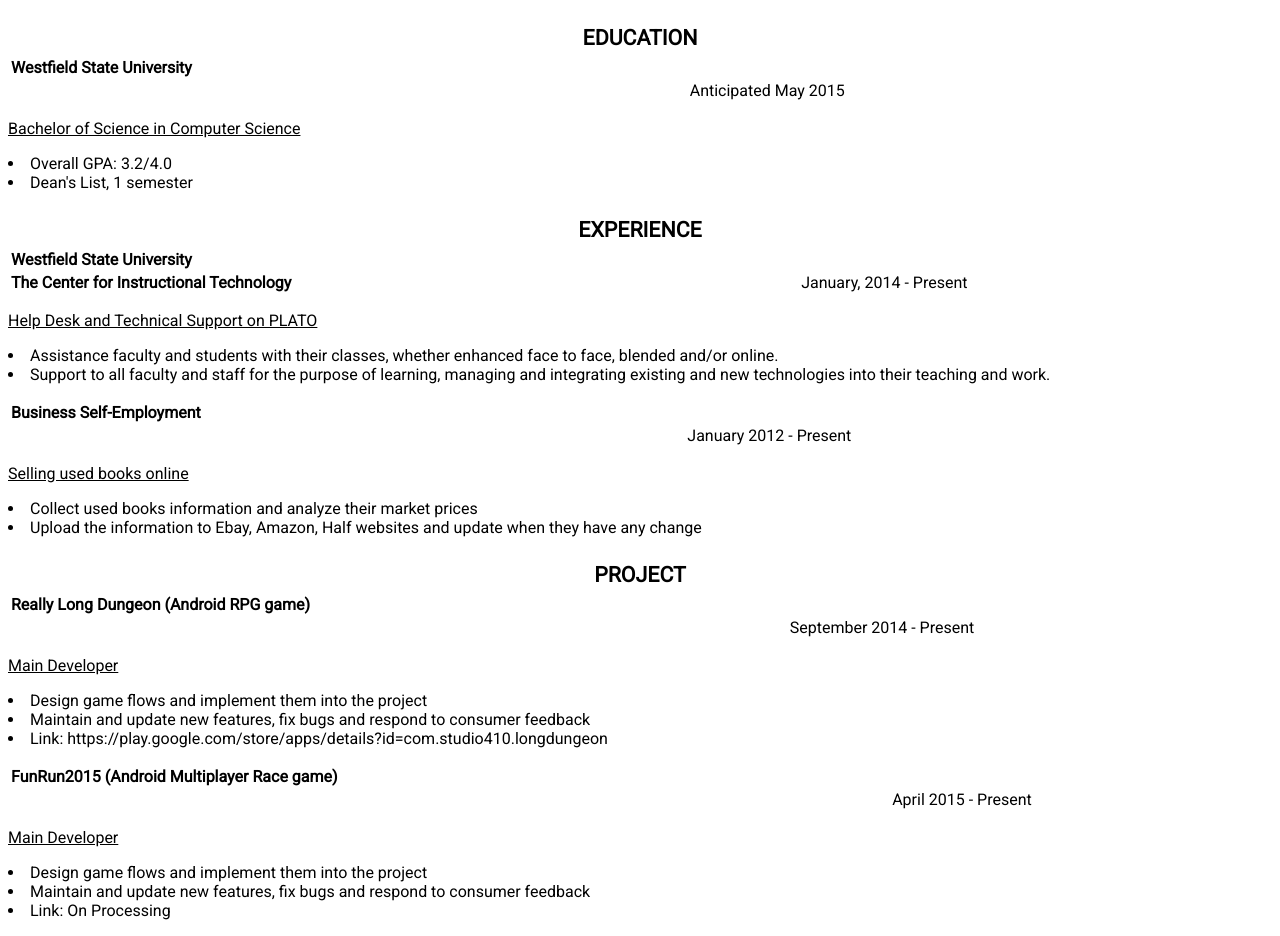
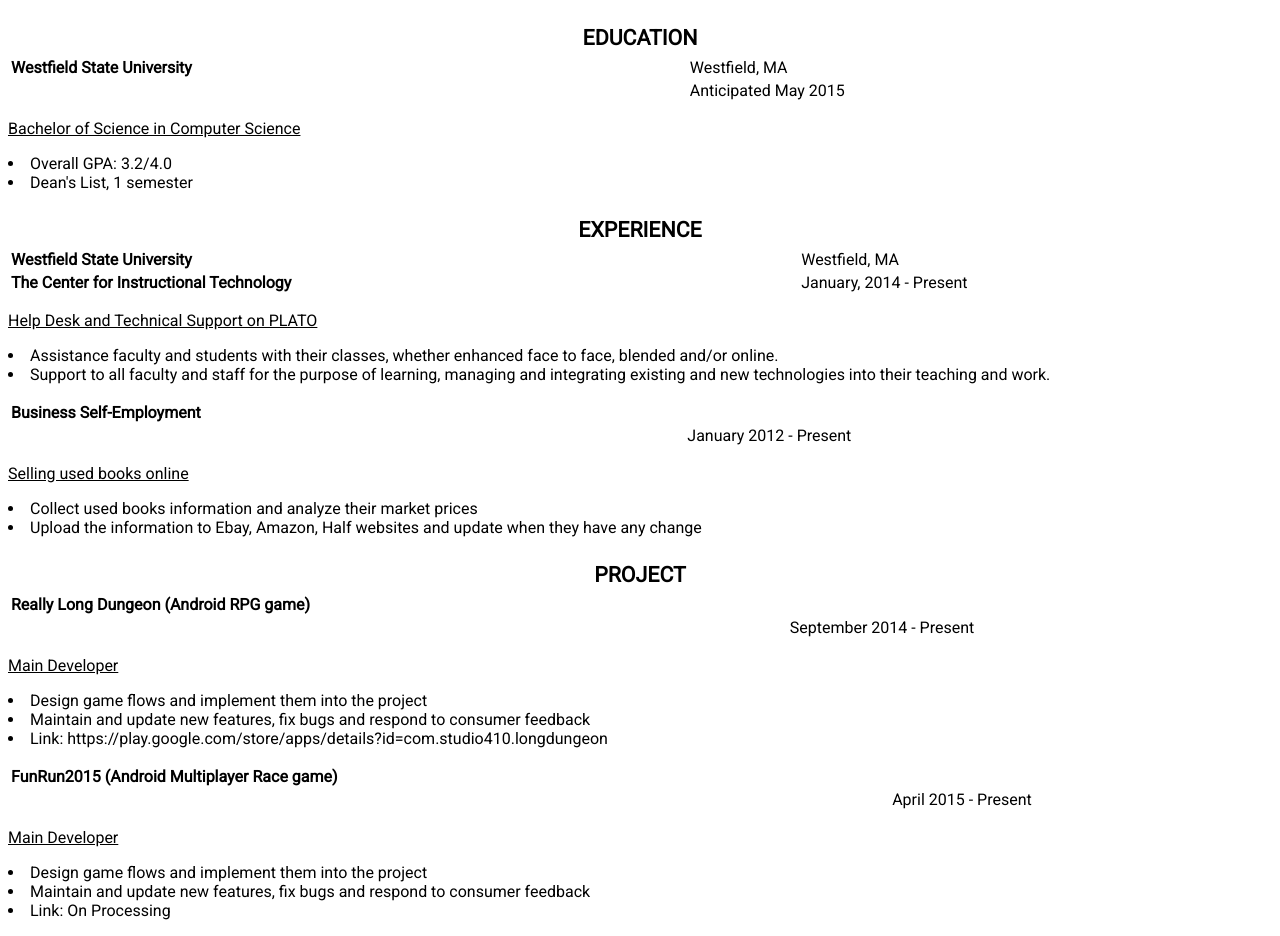
Before and after one commit to ptruong88/ptruong.github.io, a plain HTML site: page index.html in a window 1280 px wide. Drawn offline with Linux system fonts and the light colour scheme; a web font is replaced by a local one.

Commit message:
Update index.html

```diff
--- a/index.html
+++ b/index.html
@@ -30,7 +30,7 @@ for(i=0; i<object.length;i++){
    for (j=0;j<list.length;j++){
      document.write("<table><tr><td class='bold'>");
      document.write(list[j].getElementsByTagName("COMPANY")[0].childNodes[0].nodeValue);
-     document.write("</td><td");
+     document.write("</td><td>");
      document.write(list[j].getElementsByTagName("WHERE")[0].childNodes[0].nodeValue);
      document.write("</td></tr>");
 
```
